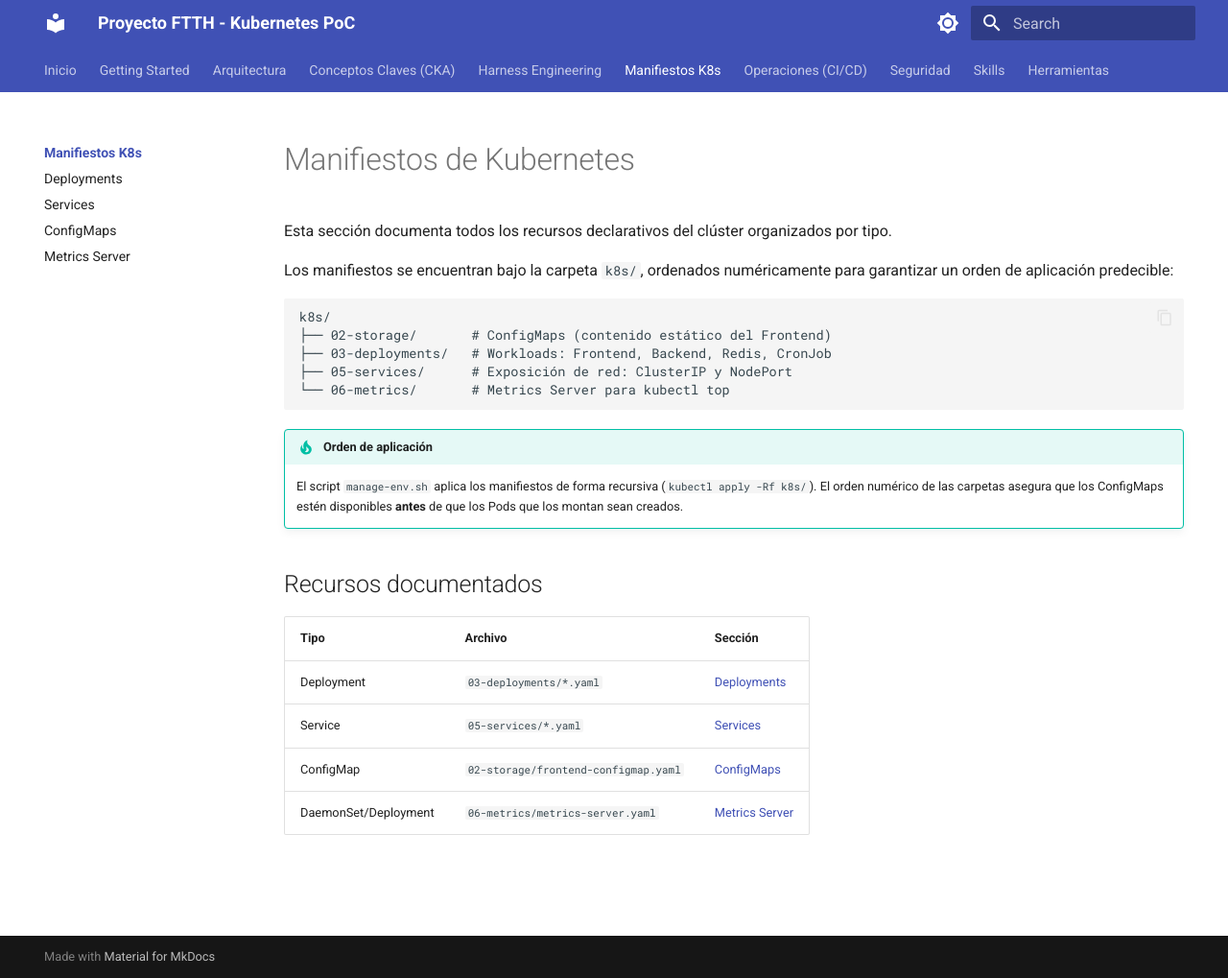
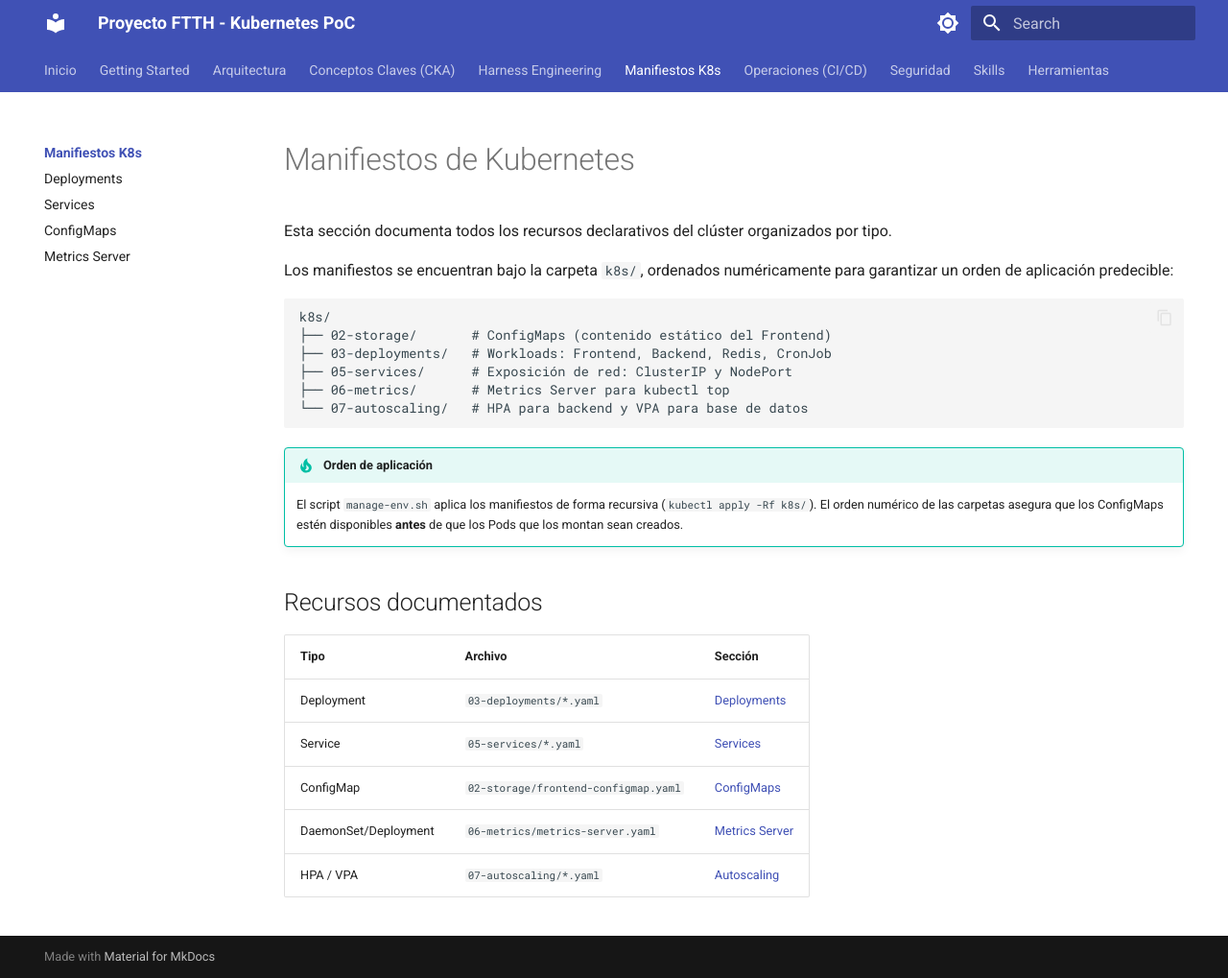
Before and after one commit to LabordaSebastian/proyecto-k8s-ftth, an MkDocs documentation site: the page built from docs/manifests/index.md, in a window 1280 px wide and 1019 px high. Shown: the whole window at 96% size. Built offline with MkDocs 1.6.1 and Material for MkDocs 9.7.7, drawn with Linux system fonts in a browser that asks for light colours.

Commit message:
docs: add strict documentation rule and update manifests index

````diff
--- a/docs/manifests/index.md
+++ b/docs/manifests/index.md
@@ -9,7 +9,8 @@ k8s/
 ├── 02-storage/       # ConfigMaps (contenido estático del Frontend)
 ├── 03-deployments/   # Workloads: Frontend, Backend, Redis, CronJob
 ├── 05-services/      # Exposición de red: ClusterIP y NodePort
-└── 06-metrics/       # Metrics Server para kubectl top
+├── 06-metrics/       # Metrics Server para kubectl top
+└── 07-autoscaling/   # HPA para backend y VPA para base de datos
 ```
 
 !!! tip "Orden de aplicación"
@@ -23,3 +24,4 @@ k8s/
 | Service | `05-services/*.yaml` | [Services](services.md) |
 | ConfigMap | `02-storage/frontend-configmap.yaml` | [ConfigMaps](configmaps.md) |
 | DaemonSet/Deployment | `06-metrics/metrics-server.yaml` | [Metrics Server](metrics-server.md) |
+| HPA / VPA | `07-autoscaling/*.yaml` | [Autoscaling](../architecture/autoscaling.md) |
````
Also changed, not shown: AGENTS.md (+2 -1 lines).
